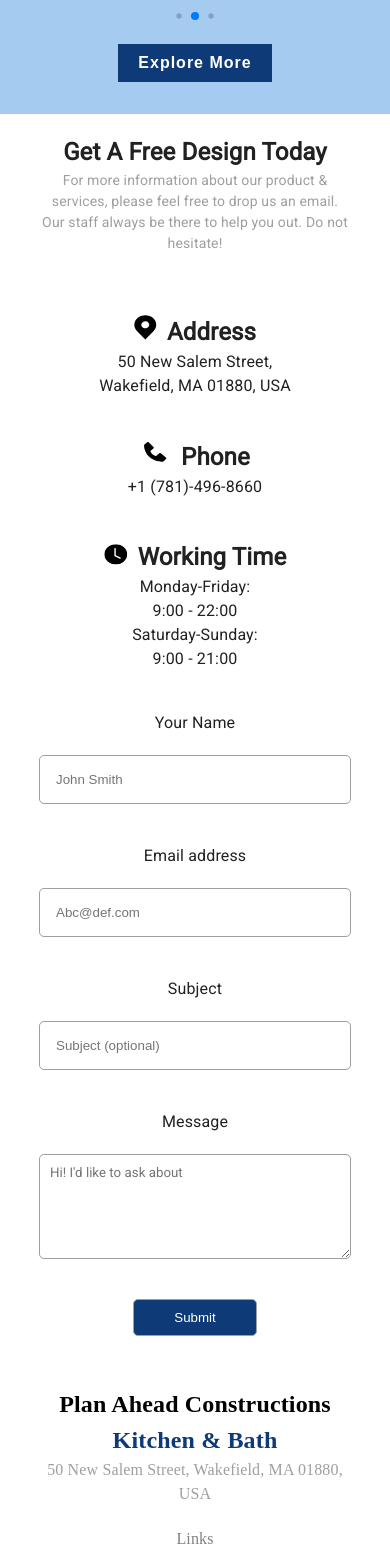
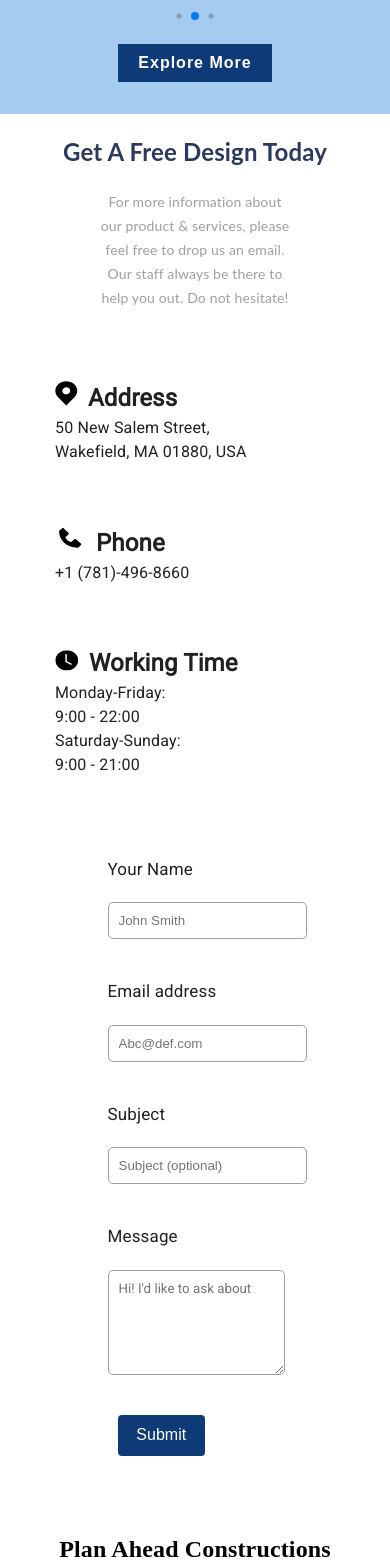
Before and after one commit to Mattynb/Cabinet-Website, a React (Create React App) app in the folder client/: page / in a window 390 px wide. Shown: the part 7680-9248 px from the top of the page. Built offline with nearby package versions, Linux system fonts and the light colour scheme; no server answers.

Commit message:
Add responsivenes to the contact form section added ContactForm.module.css

```diff
--- a/client/src/styles/home/ContactForm.module.css
+++ b/client/src/styles/home/ContactForm.module.css
@@ -5,121 +5,163 @@
 }
 
 .header {
-    font-size: 36px;
+    font-size: 36px; /* Adjusts to 24px on screens <= 768px */
     font-weight: 600;
     text-align: center;
     margin-bottom: 0;
+
+    text-align: center;
+	font-size: 20px;
+	font-weight: bolder;
+	font-family: "Lato", sans-serif;
+	color: #2d385e;
+	margin-bottom: 20px;
 }
 
 .paragraph {
+    /* font-family: Poppins;
+
+    flex-direction: column;
+    justify-content: center;  */
+    margin: auto;
+    width: 50%;
+    font-size: 16px;
+    font-weight: 400;
+    line-height: 24px;
     text-align: center;
-    max-width: 600px;
-    margin: auto;
     color: #9f9f9f;
+	font-family: "Lato", sans-serif;
+	margin-bottom: 20px;
+    flex-direction: column;
 }
 
 .contactContainer {
     display: flex;
     justify-content: space-between;
-    max-width: 50vw;
+    max-width: 85vw;
     margin: 60px auto 0 auto;
 }
 
 .contactInfo {
     flex: 1;
-    min-width: 450px;
+    min-width: 300px; /* Allows flexibility on smaller screens */
 }
 
 .contactInfo strong {
-    font-size: 24px;
+    font-size: 24px; /* Adjusts to 20px on screens <= 480px */
 }
 
-.contactInfo>div {
+.contactInfo > div {
     margin-bottom: 60px;
 }
 
-.contactInfo>div>svg {
+.contactInfo > div > svg {
     margin-right: 10px;
 }
 
 .contactInfo p {
-    font-size: 16px;
+    font-size: 16px; /* Adjusts to 14px on screens <= 480px */
     margin-top: 0;
     margin-bottom: 0;
-    padding-left: 34px;
+    padding-left: 34px; /* Adjusts to 0 on screens <= 768px */
     white-space: pre-wrap;
 }
 
 .form {
-    flex: 2;
-    width: 600px;
+    /* flex: 2;
+    min-width: 0;
+    margin-top: 0;
+    padding: 10px;
+    text-align: center; */
+    width: 100%;
+	margin-bottom: 15px;
+	border-radius: 5px;
+	padding-left: 10px;
+	font-size: 17px;
 }
 
-.form input {
+
+.form input, .form textarea {
     width: 100%;
-    padding: 16px;
+    padding: 16px; /* Adjusts to 12px on screens <= 480px */
     margin-top: 20px;
-    margin-bottom: 40px;
+    margin-bottom: 40px; /* Adjusts to 20px on screens <= 768px */
     border: 1px solid #9f9f9f;
     border-radius: 5px;
 }
 
 .form textarea {
-    width: 100%;
-    height: 105px;
-    padding: 10px;
-    margin-top: 20px;
-    margin-bottom: 40px;
-    border: 1px solid #9f9f9f;
-    border-radius: 5px;
+    height: 105px; /* Height adjusts based on content */
     font-family: Roboto, sans-serif;
 }
 
 .form button {
-    width: 40%;
-    padding: 10px;
+    width: 200px; /* Full width on smaller screens for better accessibility */
+    height: 41px;
+    background-color: #0E3A77;
     color: white;
-    background-color: #0E3A77;
-    border: 1px solid #9f9f9f;
-    border-radius: 5px;
-    cursor: pointer;
-    font-size: 16;
+    border: none;
+    border-radius: 4px;
+    font-weight: 400;
+    font-size: 1rem; /* Adjusts to 14px on screens <= 480px */
+    text-align: center;
+    margin-left: 10px; /* Adjusted alignment */
 }
 
 @media (max-width: 768px) {
     .header {
+        max-width: 100%;
+        width: 100%;
+      text-align: center;
         font-size: 24px;
     }
 
     .paragraph {
         font-size: 14px;
-        width: 80%;
+        max-width: 85%;
+        width: 50%;
+      text-align: center;
+      color: #9F9F9F;
+      flex-direction: column;
+      text-align: center;
+
     }
-
 
     .contactContainer {
         flex-direction: column;
-        margin: 60px auto 0 auto;
-        max-width: 80%;
-        text-align: center;
+        max-width: 100%;
+        height: 50%;
+      align-items: center;
+
+
     }
 
-    .contactInfo,
-    .form {
-        min-width: 0;
-        width: 100%;
+    .contactInfo, .form {
+
+        width: 50%;
+        padding: 10px;
+        /* height: 50%;
+        align-items: center; */
     }
 
     .contactInfo p {
         padding-left: 0;
-        ;
+
+        height: 50%;
+      align-items: center;
     }
+    .form input, .form textarea {
+         width: auto;
+        padding: 10px;
+        margin-top: 20px;
+        margin-bottom: 40px;
+        border: 1px solid #9f9f9f;
+        border-radius: 5px;
+     }
 
-    .contactInfo>div {
-        margin-bottom: 40px;
-    }
+    .form button {
 
-    .form input {
-        width: 100%;
+        width: 50%;
+        padding: 10px;
     }
 }
```
